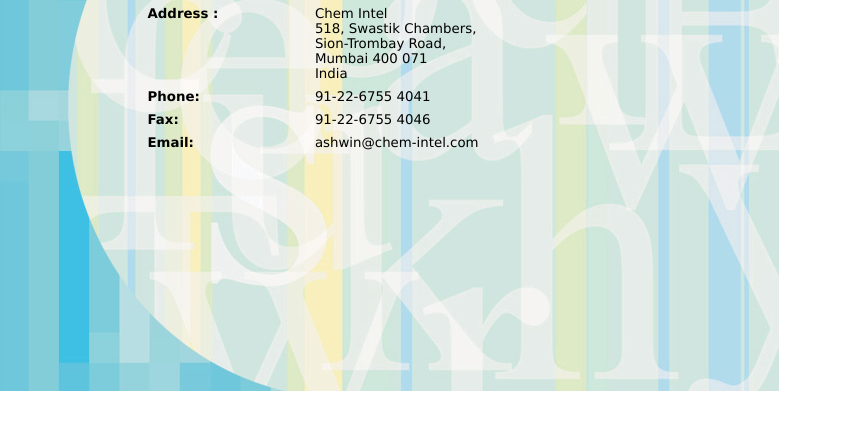
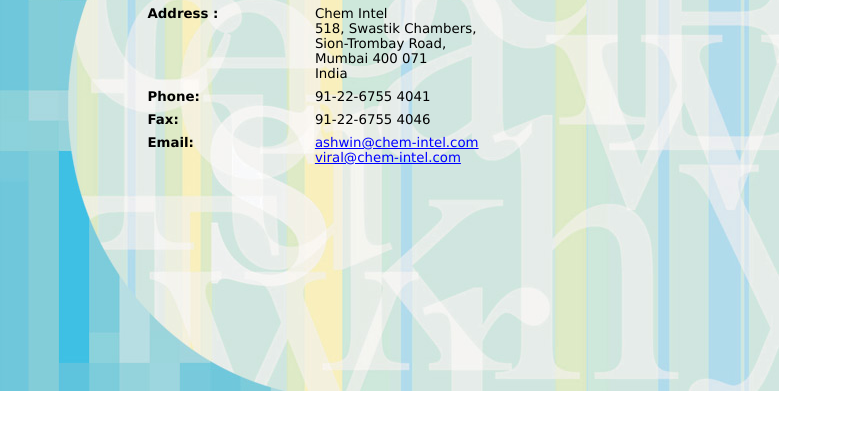
Before and after one commit to ozoneinfosystems/cichemicals, a plain HTML site: page contact.htm in a window 1280 px wide. Shown: the part 209-638 px from the top of the page, without its empty margins (0-843 px from the left). Drawn offline with Linux system fonts and the light colour scheme.

Commit message:
Add files via upload

```diff
--- a/contact.htm
+++ b/contact.htm
@@ -24,16 +24,16 @@
  <o:DocumentProperties>
   <o:Author>Ozone</o:Author>
   <o:LastAuthor>Ozone</o:LastAuthor>
-  <o:Revision>4</o:Revision>
+  <o:Revision>5</o:Revision>
   <o:TotalTime>2</o:TotalTime>
   <o:Created>2022-05-13T06:38:00Z</o:Created>
-  <o:LastSaved>2022-05-13T09:56:00Z</o:LastSaved>
+  <o:LastSaved>2023-04-17T06:22:00Z</o:LastSaved>
   <o:Pages>1</o:Pages>
-  <o:Words>320</o:Words>
-  <o:Characters>1827</o:Characters>
-  <o:Lines>15</o:Lines>
+  <o:Words>337</o:Words>
+  <o:Characters>1921</o:Characters>
+  <o:Lines>16</o:Lines>
   <o:Paragraphs>4</o:Paragraphs>
-  <o:CharactersWithSpaces>2143</o:CharactersWithSpaces>
+  <o:CharactersWithSpaces>2254</o:CharactersWithSpaces>
   <o:Version>16.00</o:Version>
  </o:DocumentProperties>
  <o:OfficeDocumentSettings>
@@ -44,7 +44,7 @@
 <link rel=colorSchemeMapping href="contact_files/colorschememapping.xml">
 <!--[if gte mso 9]><xml>
  <w:WordDocument>
-  <w:Zoom>120</w:Zoom>
+  <w:View>Print</w:View>
   <w:SpellingState>Clean</w:SpellingState>
   <w:TrackMoves>false</w:TrackMoves>
   <w:TrackFormatting/>
@@ -683,8 +683,7 @@
 	mso-fareast-font-family:"Times New Roman";
 	mso-fareast-theme-font:minor-fareast;}
 a:link, span.MsoHyperlink
-	{mso-style-noshow:yes;
-	mso-style-priority:99;
+	{mso-style-priority:99;
 	color:blue;
 	text-decoration:underline;
 	text-underline:single;}
@@ -1010,7 +1009,11 @@
       </td>
       <td width="73%" valign=top style='width:73.0%;padding:3.0pt 3.0pt 3.0pt 3.0pt'>
       <p class=MsoNormal><span style='font-size:10.0pt;font-family:"Verdana",sans-serif;
-      mso-fareast-font-family:"Times New Roman";color:black'>ashwin@chem-intel.com<o:p></o:p></span></p>
+      mso-fareast-font-family:"Times New Roman";color:black'><a
+      href="mailto:ashwin@chem-intel.com">ashwin@chem-intel.com</a><o:p></o:p></span></p>
+      <p class=MsoNormal><span style='font-size:10.0pt;font-family:"Verdana",sans-serif;
+      mso-fareast-font-family:"Times New Roman";color:black'><a
+      href="mailto:viral@chem-intel.com">viral@chem-intel.com</a><o:p></o:p></span></p>
       </td>
      </tr>
     </table>
```
Also changed, not shown: index.htm (+2 -3 lines).
